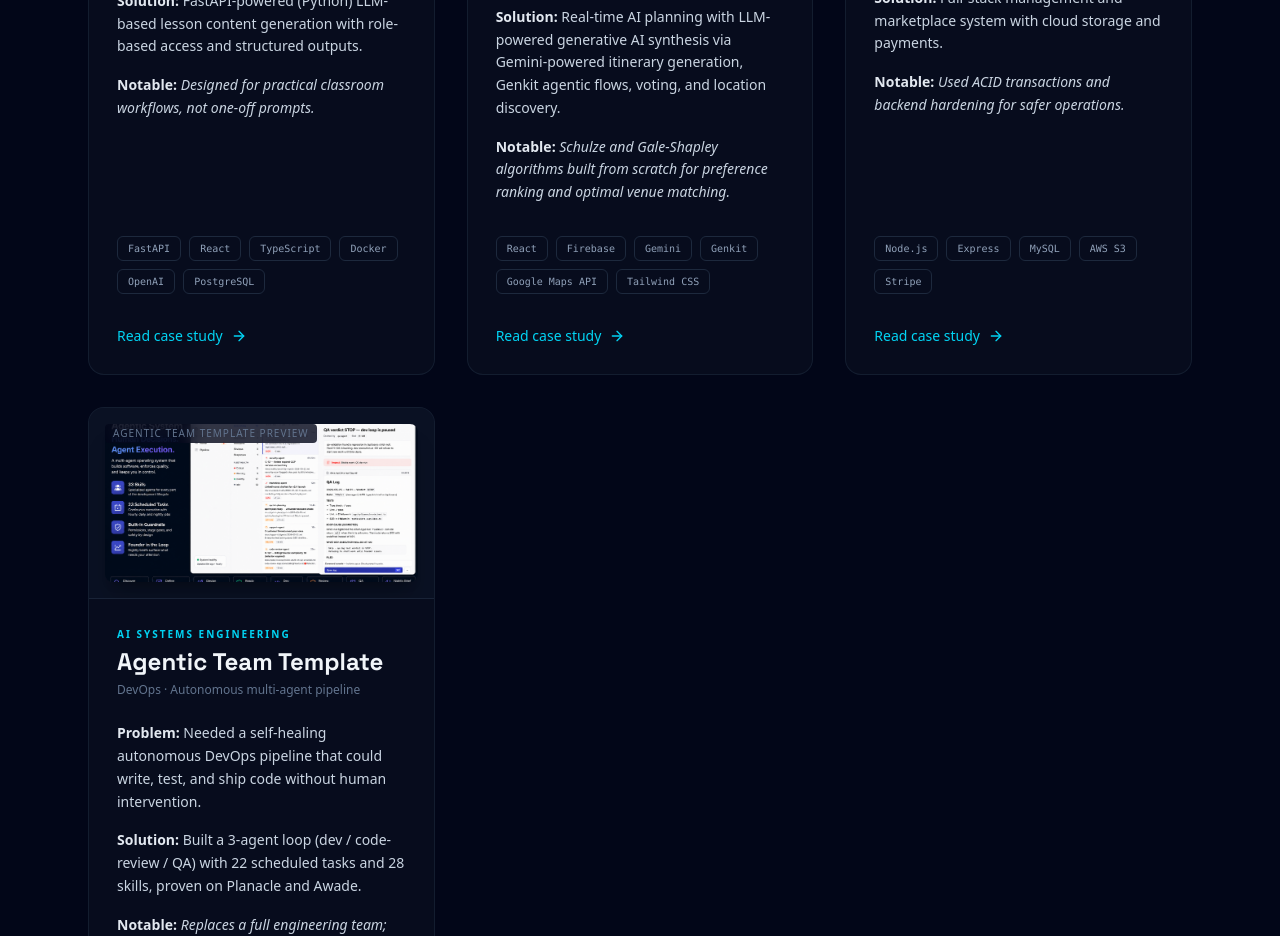
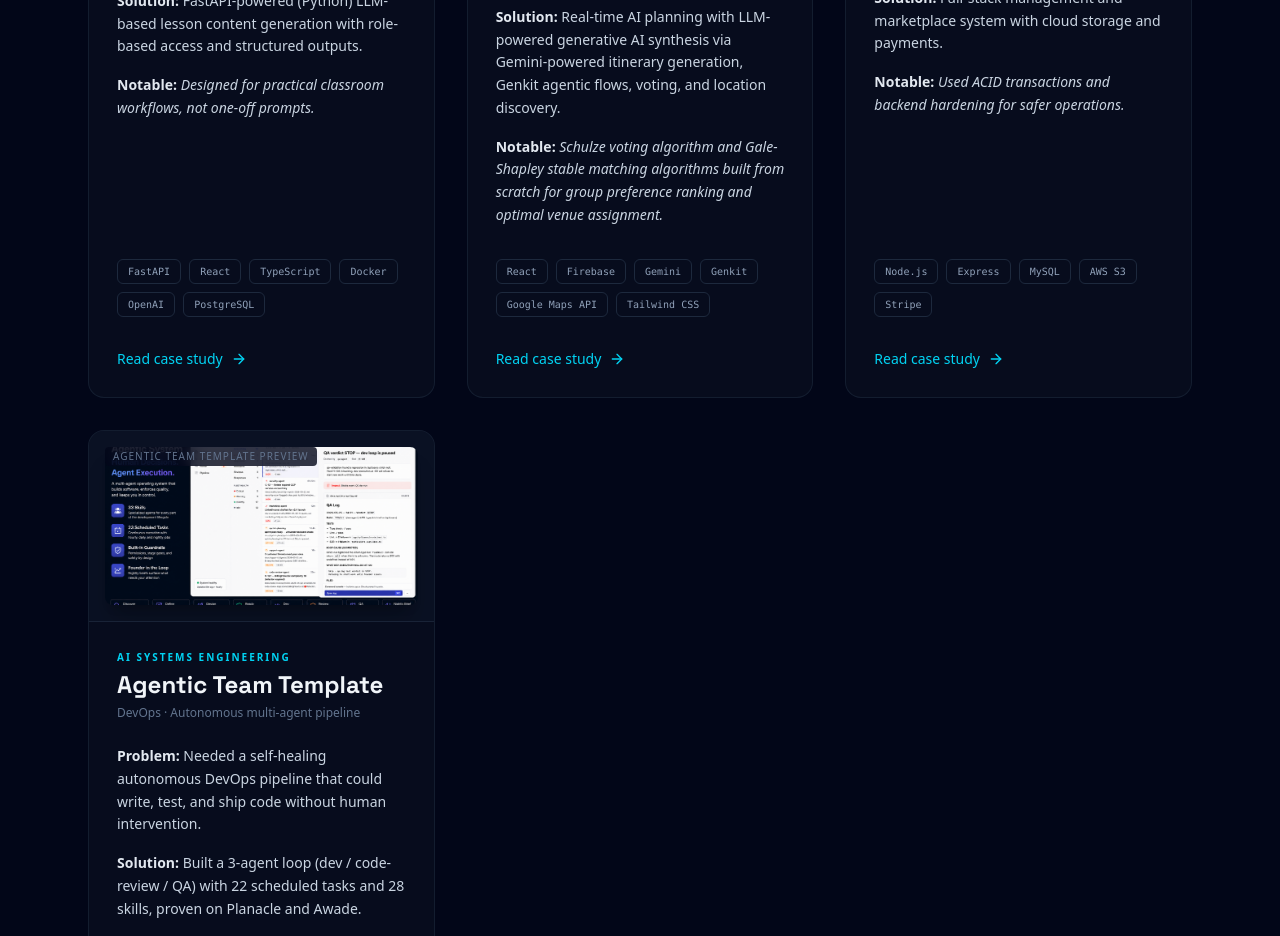
Before and after one commit to TolulopeBabajide/portfolio-website, a React (Vite) app: page / in a window 1280 px wide. Shown: the part 2120-3056 px from the top of the page. Built offline with nearby package versions, Linux system fonts and the light colour scheme.

Commit message:
fix(seo): L-17 add Schulze voting algorithm and Gale-Shapley stable matching exact phrases

```diff
--- a/src/components/Projects.jsx
+++ b/src/components/Projects.jsx
@@ -60,7 +60,7 @@ const projects = [
         subtitle: "Consumer Utility · Groups planning events and meetups",
         problemDetail: "Coordination breaks across chats, schedules, and map tools.",
         solutionDetail: "Real-time AI planning with LLM-powered generative AI synthesis via Gemini-powered itinerary generation, Genkit agentic flows, voting, and location discovery.",
-        notable: "Schulze and Gale-Shapley algorithms built from scratch for preference ranking and optimal venue matching.",
+        notable: "Schulze voting algorithm and Gale-Shapley stable matching algorithms built from scratch for group preference ranking and optimal venue assignment.",
         tags: ["React", "Firebase", "Gemini", "Genkit", "Google Maps API", "Tailwind CSS"],
         link: "/projects/planacle",
         github: "https://github.com/TolulopeBabajide/planacle",
```
Also changed, not shown: 3 other files (tests, documents, lock files or other folders).
